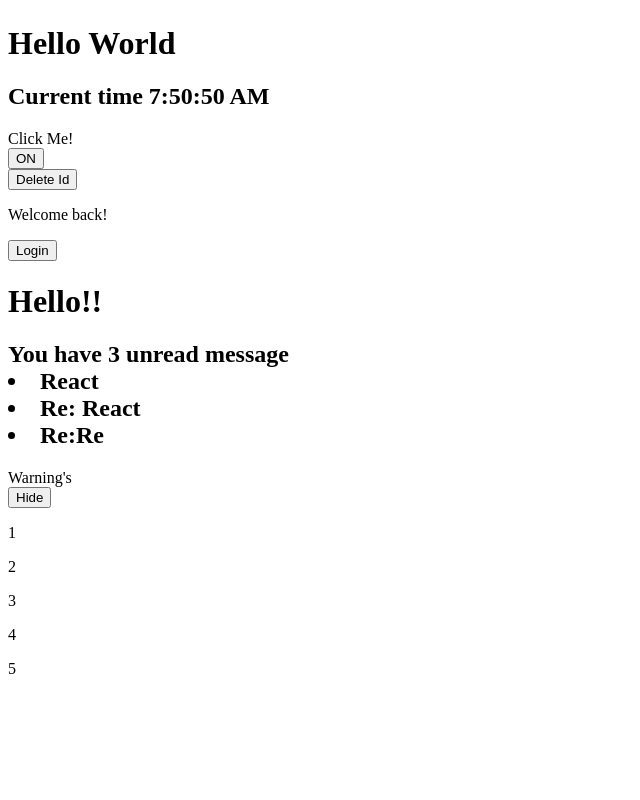
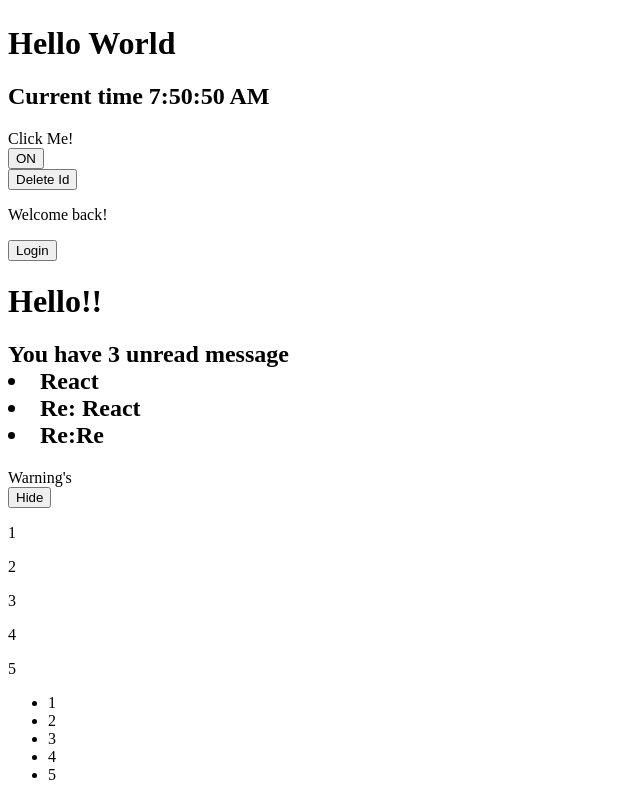
Before and after one commit to rahulvishwakarm/React-Fundamentals, a React (Create React App) app in the folder react-basics/: page / in a window 1280 px wide. Shown: the part 588-1388 px from the top of the page, without its empty margins (0-640 px from the left). Before the commit the page ends 1282 px from the top, so only its background shows below. Built offline with nearby package versions, Linux system fonts and the light colour scheme.

Commit message:
Basic List Component

```diff
--- a/react-basics/src/App.js
+++ b/react-basics/src/App.js
@@ -9,12 +9,15 @@ import ArgumentPassingInEvenetHandlers from "./HandlingEvents/ArgumentPassingInE
 import EventHandler from "./HandlingEvents/EventHandler";
 import Toogle from "./HandlingEvents/Toogle";
 import JSX from "./JSX Introduction/JSX";
+import BasicListCompoent from "./List and Keys/BasicListCompoent";
+import RenderingMultipleComponent from "./List and Keys/RenderingMultipleComponent";
 import UsingMap from "./List and Keys/UsingMap";
 import RenderElement from "./Rendering Element/RenderElement";
 import Rendering from './State and LifeCycle/Rendering';
 
 function App() {
     const message = ["React","Re: React","Re:Re"]
+    const numbers = [1,2,3,4,5]
   return (
     <div className="App">
 
@@ -49,6 +52,12 @@ function App() {
 
         {/* List and Keys */}
         <UsingMap/>
+
+        {/**Rendering Multiple Conponent */}
+        {/* <RenderingMultipleComponent/> */}
+
+        {/* Basic List */}
+        <BasicListCompoent numbers={numbers}/>
     </div>
   );
 }
--- /dev/null
+++ b/react-basics/src/List and Keys/BasicListCompoent.js
@@ -0,0 +1,12 @@
+import React from 'react'
+
+function BasicListCompoent(props) {
+    const number = props.numbers;
+    const lsitItem = number.map((num) =>
+        <li>{num}</li>
+    )
+    return (
+        <ul>{lsitItem}</ul>
+    );
+}
+export default BasicListCompoent;
--- /dev/null
+++ b/react-basics/src/List and Keys/RenderingMultipleComponent.js
@@ -0,0 +1,6 @@
+const numnbers = [1,2,3,4,5,6];
+const RedderingMultipleComponent = numnbers.map((number) =>
+    <li>{number}</li>
+)
+
+export default RedderingMultipleComponent;
```
